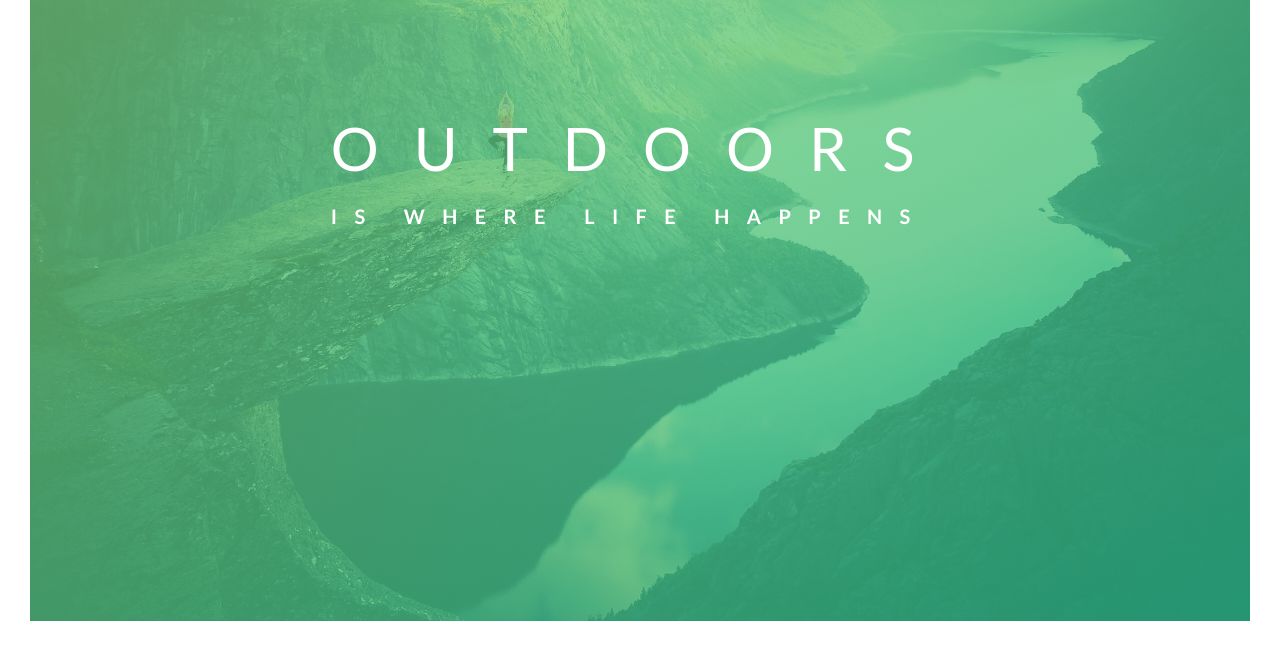
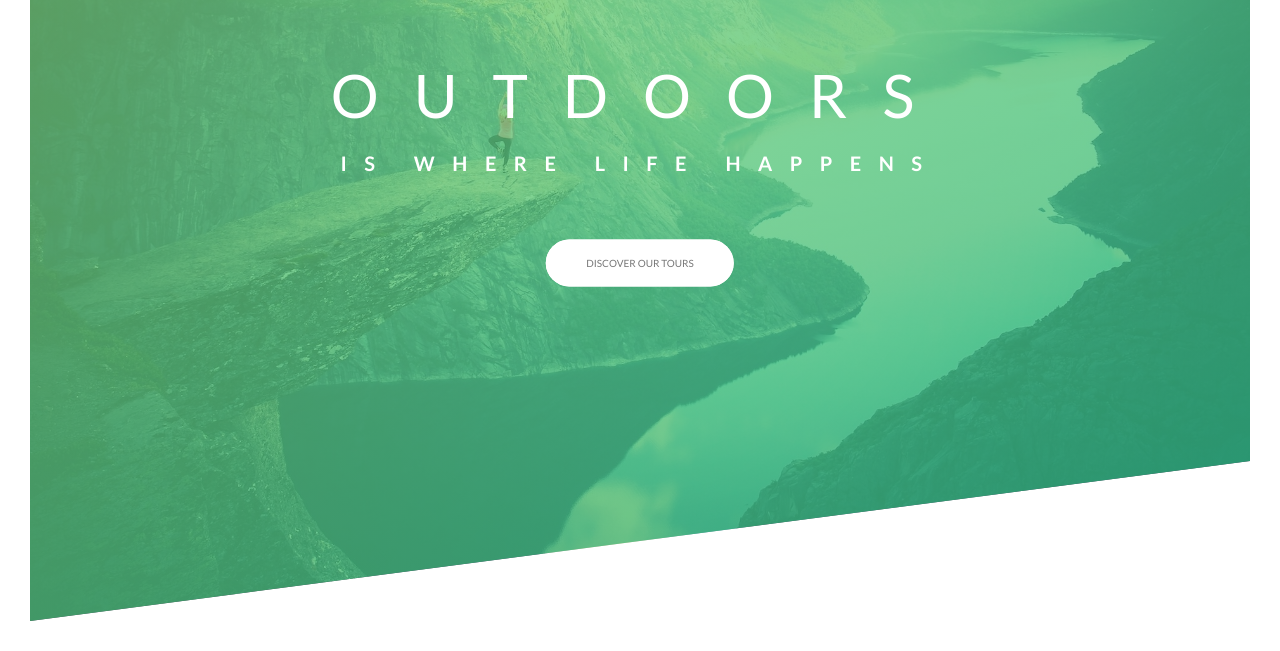
Before and after one commit to ASO-CODE/Advanced-CSS-and-SASS, a plain HTML site: page Natours/index.html in a window 1280 px wide. Shown: the part 169-820 px from the top of the page. Drawn offline with Linux system fonts and the light colour scheme.

Commit message:
New Commit

```diff
--- a/Natours/CSS/style.css
+++ b/Natours/CSS/style.css
@@ -1,16 +1,23 @@
-* {
+*,
+*::after,
+*::before {
   margin: 0;
   padding: 0;
-  box-sizing: border-box;
+  box-sizing: inherit;
+}
+
+html {
+  font-size: 62.5%;
 }
 
 body {
   font-family: "Lato", sans-serif;
   font-weight: 400;
-  font-size: 16px;
+  /* font-size: 16px; */
   line-height: 1.7;
   color: #777;
-  padding: 30px;
+  padding: 3rem;
+  box-sizing: border-box;
 }
 
 .header {
@@ -22,40 +29,138 @@ body {
     ),
     url(../img/hero.jpg) top/cover no-repeat;
   position: relative;
+  clip-path: polygon(0 0, 100% 0, 100% 75vh, 0 100%);
 }
 
-.logo-box {
+.header__logo-box {
   position: absolute;
-  top: 40px;
-  left: 40px;
+  top: 4rem;
+  left: 4rem;
 }
 
-.logo {
-  height: 35px;
+.header__logo {
+  height: 3.5rem;
 }
 
-.text-box {
+.header__text-box {
   position: absolute;
   top: 40%;
   left: 50%;
   transform: translate(-50%, -50%);
+  text-align: center;
 }
 
 .heading-primary {
   color: #fff;
   text-transform: uppercase;
+  backface-visibility: hidden;
+  margin-bottom: 6rem;
 }
 
-.heading-primary-main {
+.heading-primary--main {
   display: block;
-  font-size: 60px;
+  font-size: 6rem;
   font-weight: 400;
-  letter-spacing: 35px;
+  letter-spacing: 3.5rem;
+  animation: moveInLeft 2s ease-out 0.3s;
 }
 
-.heading-primary-sub {
+.heading-primary--sub {
   display: block;
-  font-size: 20px;
+  font-size: 2rem;
   font-weight: 700;
-  letter-spacing: 17.4px;
+  letter-spacing: 1.75rem;
+  animation: moveInRight 2s ease-out 0.3s;
 }
+
+@keyframes moveInLeft {
+  0% {
+    opacity: 0;
+    transform: translateX(-10rem);
+  }
+  80% {
+    transform: translateX(1rem);
+  }
+  100% {
+    opacity: 1;
+    transform: translate(0);
+  }
+}
+
+@keyframes moveInRight {
+  0% {
+    opacity: 0;
+    transform: translateX(10rem);
+  }
+  80% {
+    transform: translateX(-1rem);
+  }
+  100% {
+    opacity: 1;
+    transform: translate(0);
+  }
+}
+
+@keyframes moveInBottom {
+  0% {
+    opacity: 0;
+    transform: translateX(3rem);
+  }
+  100% {
+    opacity: 1;
+    transform: translate(0);
+  }
+}
+
+.btn:link,
+.btn:visited {
+  text-transform: uppercase;
+  text-decoration: none;
+  padding: 1.5rem 4rem;
+  display: inline-block;
+  border-radius: 10rem;
+  transition: all 0.2s;
+  position: relative;
+}
+
+.btn:hover {
+  transform: translateY(-3px);
+  box-shadow: 0 1rem 2rem rgba(0, 0, 0, 0.2);
+}
+
+.btn:active {
+  transform: translateY(-1px);
+  box-shadow: 0 0.5rem 1rem rgba(0, 0, 0, 0.2);
+}
+
+.btn--white {
+  background-color: #fff;
+  color: #777;
+}
+
+.btn::after {
+  content: "";
+  display: inline-block;
+  height: 100%;
+  width: 100%;
+  border-radius: 10rem;
+  position: absolute;
+  top: 0;
+  left: 0;
+  z-index: -1;
+  transition: all 0.4s;
+}
+
+.btn--white::after {
+  background-color: #fff;
+}
+
+.btn:hover::after {
+  transform: scaleX(1.4) scaleY(1.6);
+  opacity: 0;
+}
+
+.btn--animated {
+  animation: moveInBottom 0.5s ease-out 0.75s;
+  animation-fill-mode: backwards;
+}
--- a/Natours/index.html
+++ b/Natours/index.html
@@ -21,15 +21,15 @@
 
 <body>
     <header class="header">
-        <div class="logo-box"><img src="./img/logo-white.png" alt="logo" class="logo">
+        <div class="header__logo-box"><img src="./img/logo-white.png" alt="logo" class="header__logo">
         </div>
-        <div class="text-box">
+        <div class="header__text-box">
             <h1 class="heading-primary">
-                <span class="heading-primary-main">outdoors</span>
-                <span class="heading-primary-sub">is where life happens</span>
+                <span class="heading-primary--main">outdoors</span>
+                <span class="heading-primary--sub">is where life happens</span>
             </h1>
+            <a href="#" class="btn btn--white btn--animated">discover our tours</a>
         </div>
-
     </header>
 </body>
 
```
